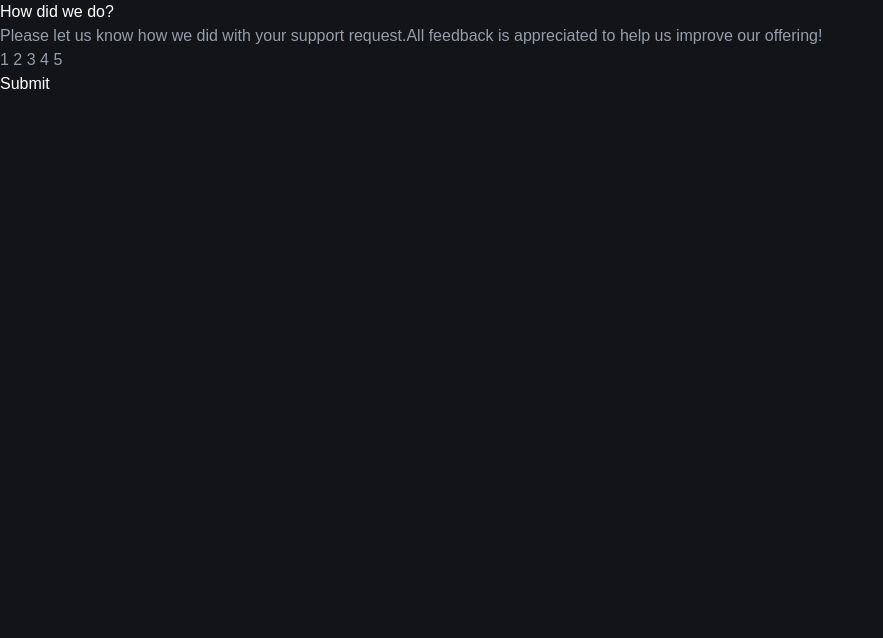
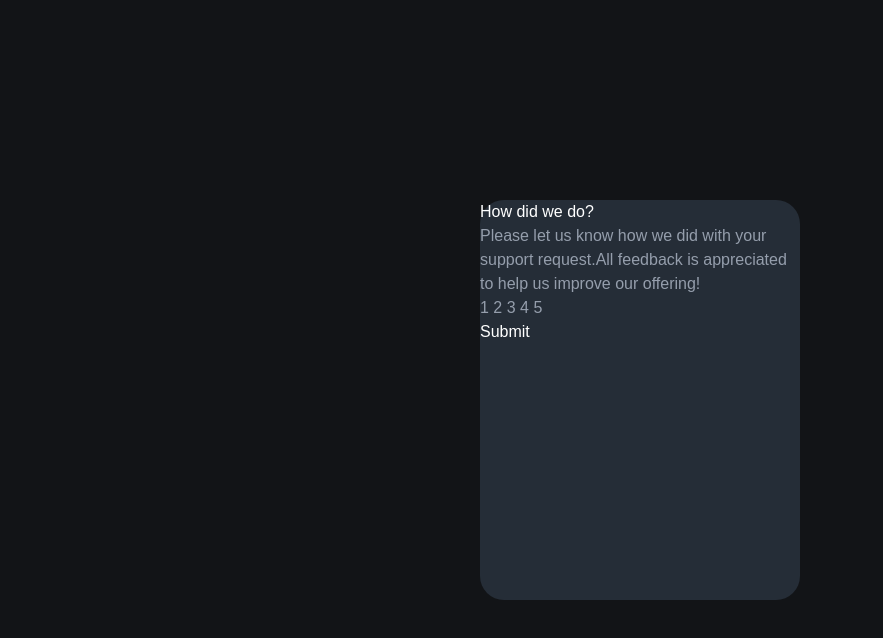
Before and after one commit to tcmak217/interactive-rating-component, a React (Create React App) app: page / in a window 1280 px wide. Shown: the top 638 px of the page, without its empty margins (0-883 px from the left). Built offline with nearby package versions, Linux system fonts and the light colour scheme.

Commit message:
feat: add card background

```diff
--- a/src/components/RatingCard/RatingCard.tsx
+++ b/src/components/RatingCard/RatingCard.tsx
@@ -2,7 +2,7 @@ import React from "react"
 
 function RatingCard() {
   return (
-    <div className="">
+    <div className="bg-dark-blue max-w-[320px] w-[90%] h-[400px] rounded-3xl">
       <div className="text-white">How did we do?</div>
       <div className="text-light-grey">
         Please let us know how we did with your support request.All feedback is appreciated to help
--- a/src/pages/PageRating.tsx
+++ b/src/pages/PageRating.tsx
@@ -4,7 +4,7 @@ import Rating from "../components/RatingCard/RatingCard"
 function PageRating() {
   return (
     <>
-      <div className="w-full h-screen bg-very-dark-blue">
+      <div className="w-full h-screen bg-very-dark-blue flex justify-center items-center">
         <Rating></Rating>
       </div>
     </>
```
